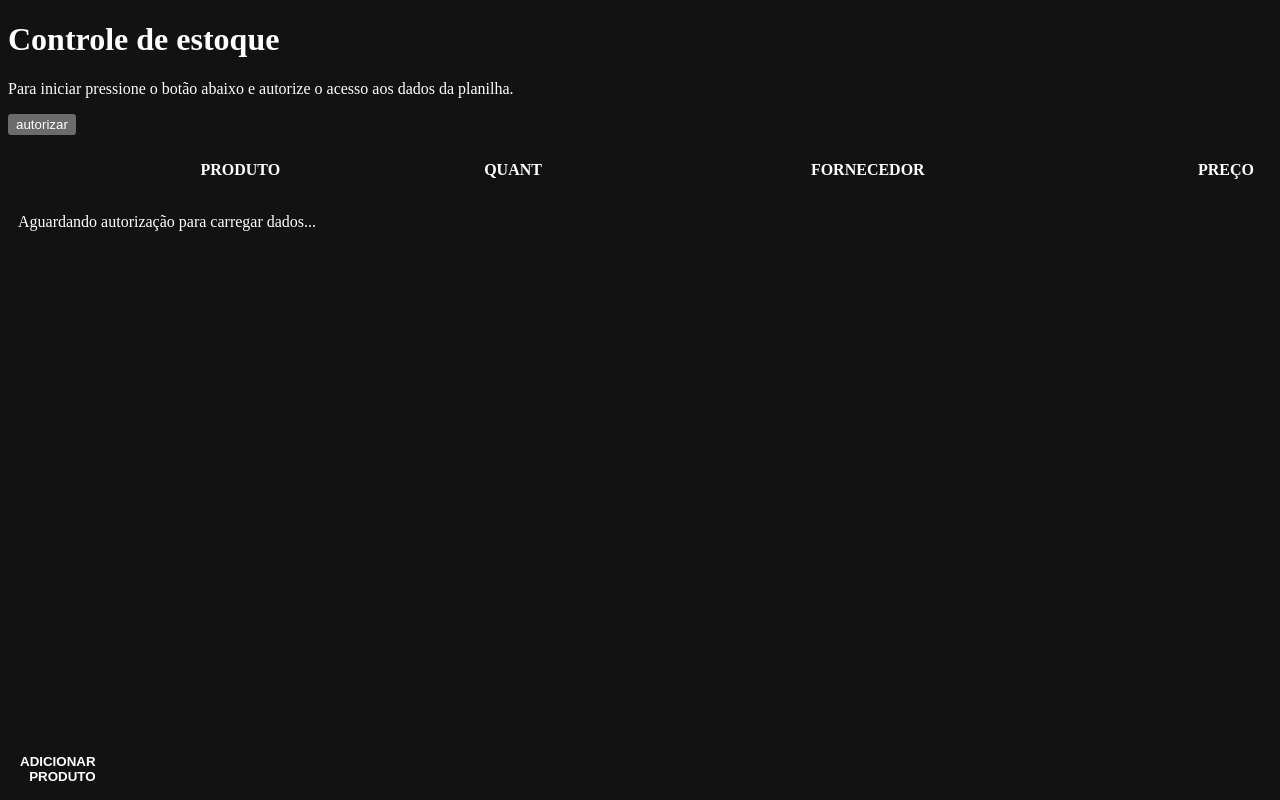
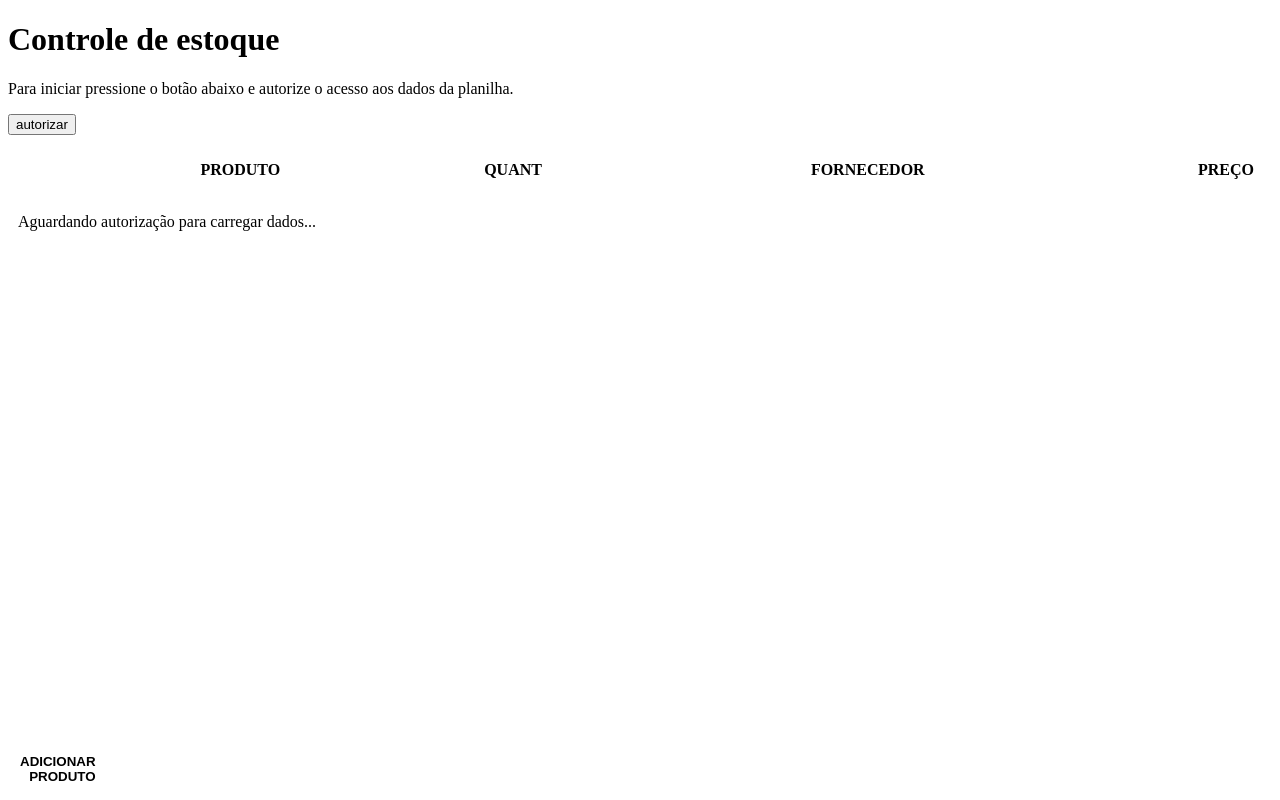
Before and after one commit to jomarcardoso/js-stock-control-with-xlsx-database, a Next.js app: page /js-stock-control-with-xlsx-database/ in a window 1280 px wide. Built offline with nearby package versions, Linux system fonts and the light colour scheme.

Commit message:
Update globals.css

```diff
--- a/app/globals.css
+++ b/app/globals.css
@@ -5,7 +5,7 @@
 /* @import './styles/styles.css'; */
 
 html {
-  color-scheme: dark;
+  color-scheme: light dark;
 }
 
 body {
```
